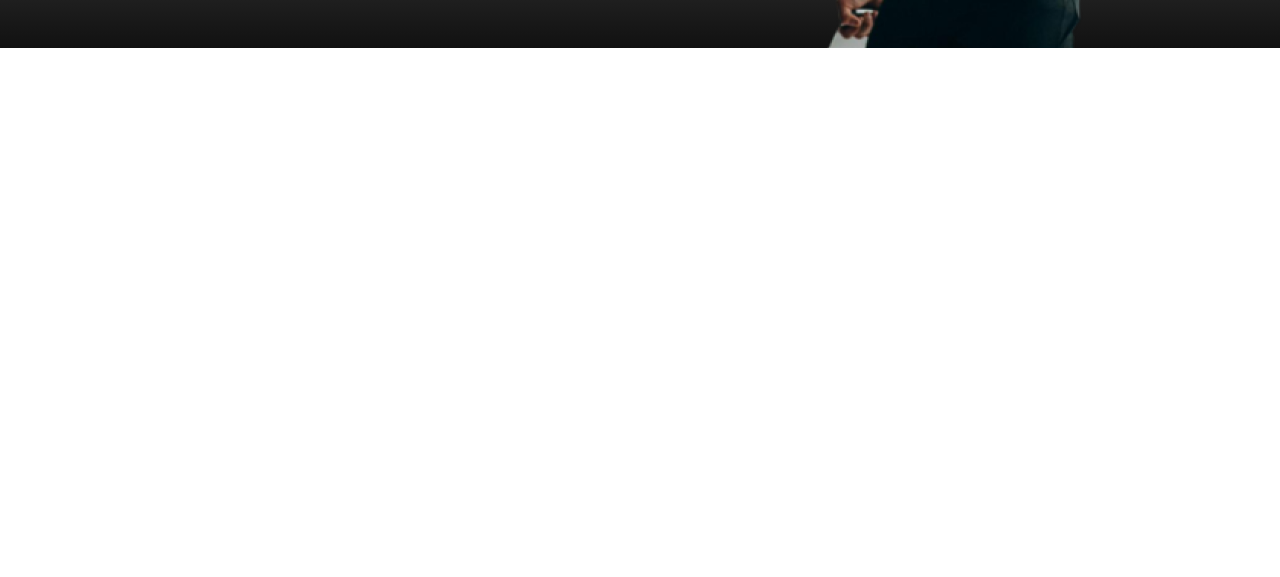
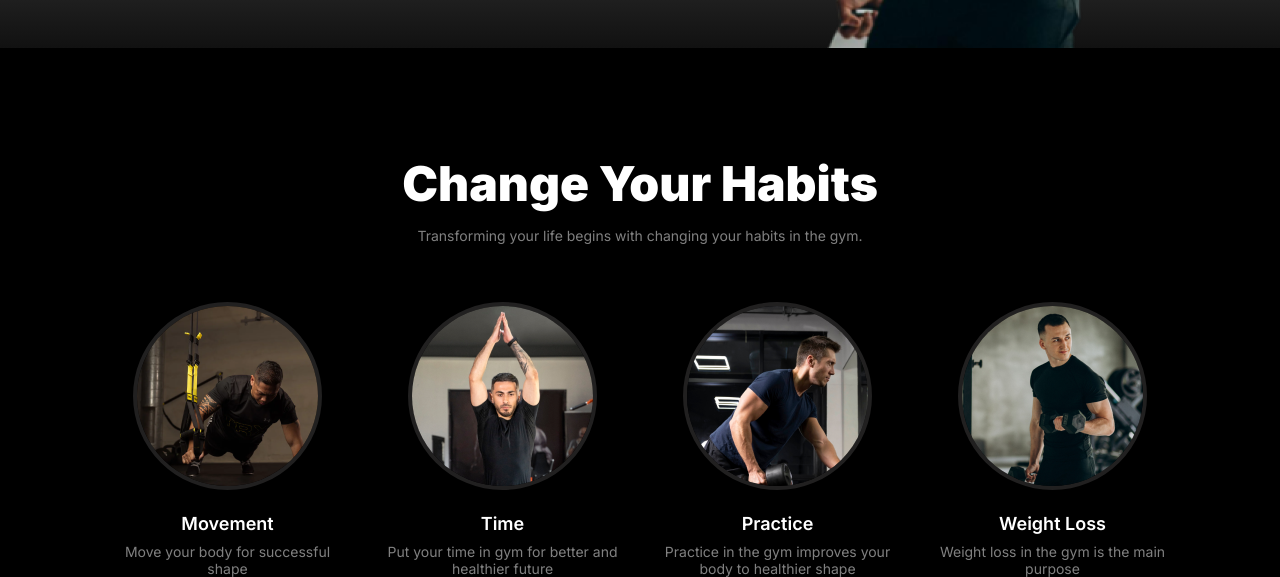
Before and after one commit to Hisham-Raiyan/Assignment-2, a plain HTML site: page index.html in a window 1280 px wide. Shown: the part 665-1242 px from the top of the page. Before the commit the page ends 800 px from the top, so only its background shows below. Drawn offline with Linux system fonts and the light colour scheme; a web font is replaced by a local one.

Commit message:
Habits Section Done

```diff
--- a/index.html
+++ b/index.html
@@ -51,6 +51,47 @@
                 </div>
             </section>
     </header>
+    <main class="black">
+        <section class="max-width container-center white">
+            <div class="habit-title">
+                <h2 class="title">Change Your Habits</h2>
+                <p class="title-content semi-white">Transforming your life begins with changing your habits in the gym.</p>
+            </div>
+            <div class="habit-cards">
+                <div class="habit-card">
+                    <div class="habit-image"><img src="./assets/card-1.png" alt="A guy pulling down something."></div>
+                    <div class="habit-content">
+                        <h3>Movement</h3>
+                        <p class="semi-white">Move your body for successful shape</p>
+                    </div>
+                </div>
+                <div class="habit-card">
+                    <div class="habit-image"><img src="./assets/card-2.png" alt="A guy doing yoga."></div>
+                    <div class="habit-content">
+                        <h3>Time</h3>
+                        <p class="semi-white">Put your time in gym for better and healthier future</p>
+                    </div>
+                </div>
+                <div class="habit-card">
+                    <div class="habit-image"><img src="./assets/card-3.png" alt="A guy holding a big dumbell."></div>
+                    <div class="habit-content">
+                        <h3>Practice</h3>
+                        <p class="semi-white">Practice in the gym improves your body to healthier shape</p>
+                    </div>
+                </div>
+                <div class="habit-card">
+                    <div class="habit-image"><img src="./assets/card-4.png" alt="A guy holding a small dumbell with pose."></div>
+                    <div class="habit-content">
+                        <h3>Weight Loss</h3>
+                        <p class="semi-white">Weight loss in the gym is the main purpose</p>
+                    </div>
+                </div>
+            </div>
+        </section>
+    </main>
+    <footer>
+
+    </footer>
 
 </body>
 </html>
--- a/styles/style.css
+++ b/styles/style.css
@@ -177,3 +177,57 @@ header{
     font-weight: 900;
     margin-bottom: 8px;
 }
+
+.black {
+    background: #000000;
+}
+
+
+.habit-title {
+    text-align: center;
+    padding-top: 10%;
+}
+
+.title {
+    font-size: 48px;
+    font-weight: 900;
+}
+
+.title-content {
+    font-size: 14px;
+    padding-top: 14px;
+}
+
+.habit-cards {
+    display: grid;
+    grid-template-columns: repeat(4, 1fr);
+    margin-top: 58px;
+    gap: 40px;
+}
+
+.habit-card {
+    display: flex;
+    flex-direction: column;
+    justify-content: center;
+    align-items: center;
+}
+
+.habit-image > img {
+    border-radius: 50%;
+    border: 4px solid #4342427e;
+}
+
+.habit-content {
+    text-align: center;
+    margin-top: 8%;
+}
+
+.habit-content > h3 {
+    font-size: 18px;
+    font-weight: 600;
+}
+
+.habit-content > p {
+    font-size: 14px;
+    margin-top: 4%;
+}
```
